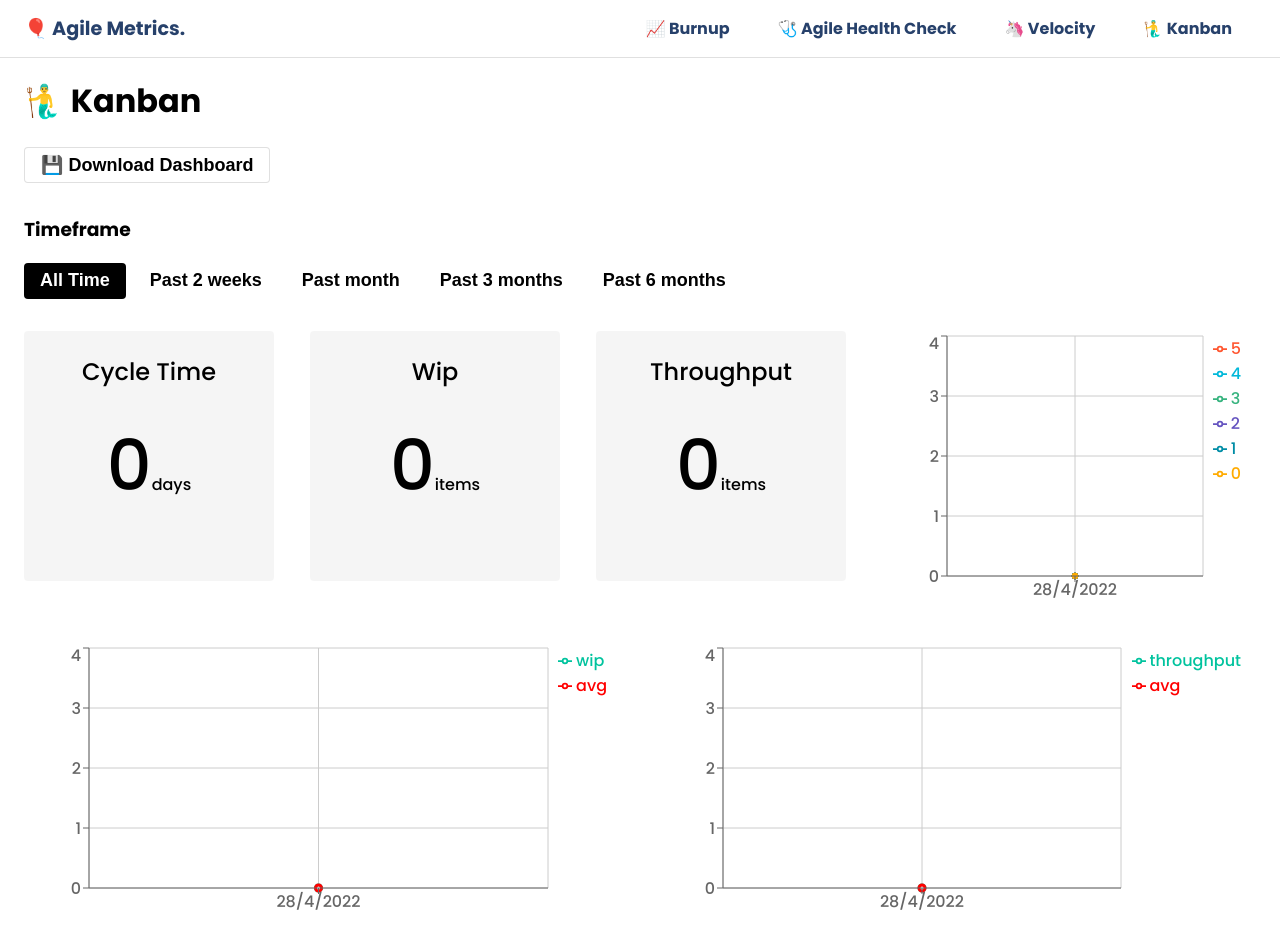
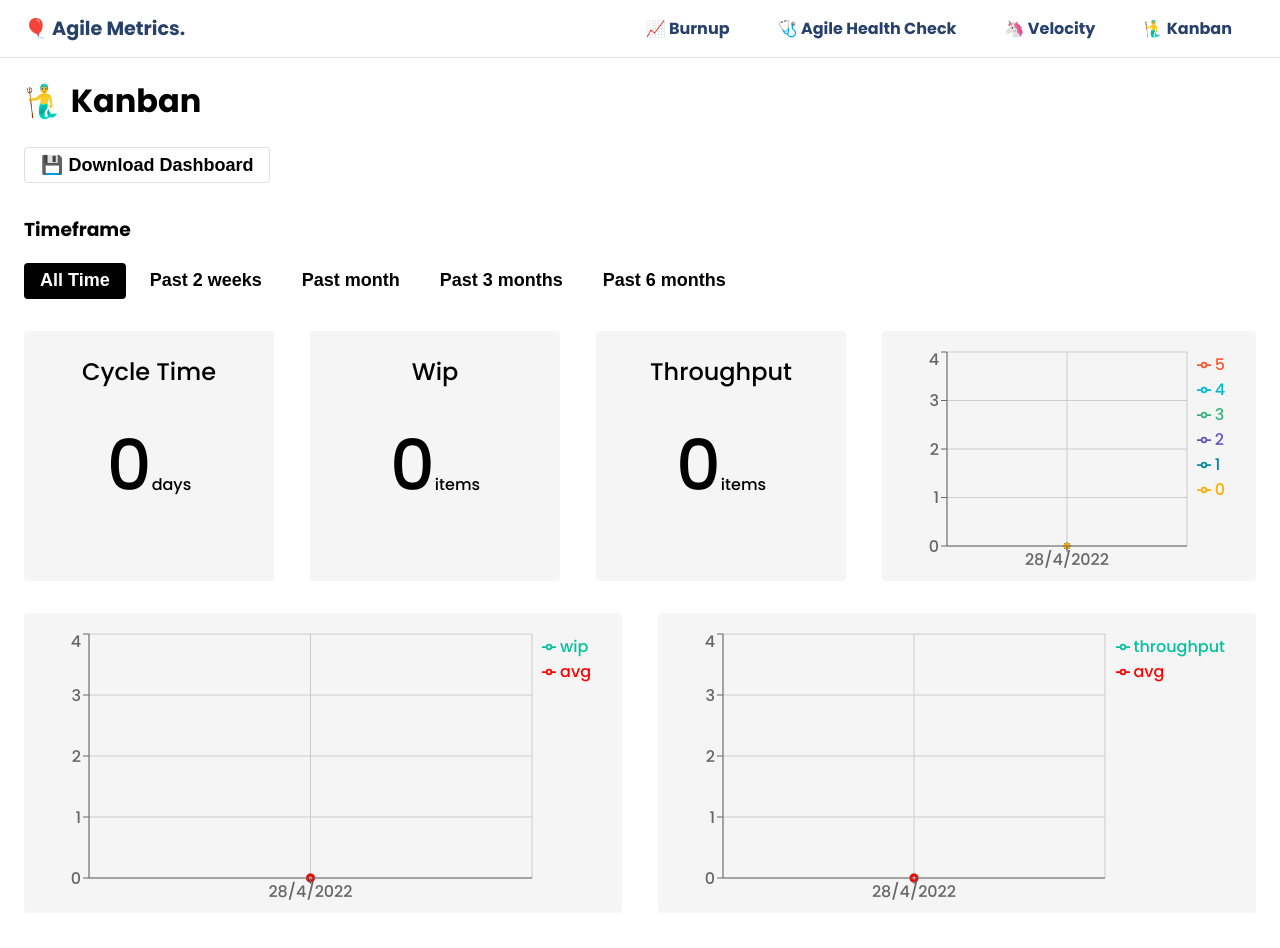
Before and after one commit to guyoome/agile-metrics, a React (Create React App) app: page /kanban in a window 1280 px wide. Shown: the top 948 px of the page. Built offline with nearby package versions, Linux system fonts and the light colour scheme; no server answers.

Commit message:
Update kanban card chart

```diff
--- a/src/Kanban/Kanban.jsx
+++ b/src/Kanban/Kanban.jsx
@@ -225,7 +225,7 @@ function Kanban() {
             <h1>🧜‍♂️ Kanban</h1>
             <Button.SaveAsPNG icon="💾" text="Download Dashboard" node="kanban-dashboard" fileName="kanban-dashboard" />
 
-            <div id='kanban-dashboard' style={{padding:"0 0 20px 0"}}>
+            <div id='kanban-dashboard' style={{ padding: "0 0 20px 0" }}>
                 <div className="mt-5">
                     <h3>Timeframe</h3>
                     <Button.Multiple default inputs={timeframeInput}
@@ -240,7 +240,8 @@ function Kanban() {
                     {/* </div>
 
             <div className="mt-5"> */}
-                    <ResponsiveContainer height={280} className="layout-item" >
+                    <div style={{ width: "100%", height: "250px", backgroundColor: "rgba(0, 0, 0, .04)", padding: "16px 16px 0 0", borderRadius: "4px" }}>
+                        <ResponsiveContainer className="layout-item" >
                             <ComposedChart data={cumulativeFlow}>
                                 <CartesianGrid stroke="#ccc" />
                                 <Tooltip />
@@ -257,8 +258,11 @@ function Kanban() {
                             </ComposedChart >
                         </ResponsiveContainer>
                     </div>
+                </div>
                 <div className="mt-5 layout">
-                    <ResponsiveContainer height={280}>
+                    <div style={{ width: "100%", height: "300px", backgroundColor: "rgba(0, 0, 0, .04)", padding: "16px 16px 0 0", borderRadius: "4px" }}>
+
+                        <ResponsiveContainer >
                             <ComposedChart data={wip}>
                                 <CartesianGrid stroke="#ccc" />
                                 <Tooltip />
@@ -270,9 +274,12 @@ function Kanban() {
                                 <YAxis />
                             </ComposedChart >
                         </ResponsiveContainer>
+                    </div>
                     {/* </div>
             <div className="mt-5"> */}
-                    <ResponsiveContainer height={280}>
+                    <div style={{ width: "100%", height: "300px", backgroundColor: "rgba(0, 0, 0, .04)", padding: "16px 16px 0 0", borderRadius: "4px" }}>
+
+                        <ResponsiveContainer>
                             <ComposedChart data={throughput}>
                                 <CartesianGrid stroke="#ccc" />
                                 <Tooltip />
@@ -287,6 +294,7 @@ function Kanban() {
                     </div>
                 </div>
             </div>
+        </div>
     );
 }
 
```
Lines whose indentation alone changed are shown as unchanged.
